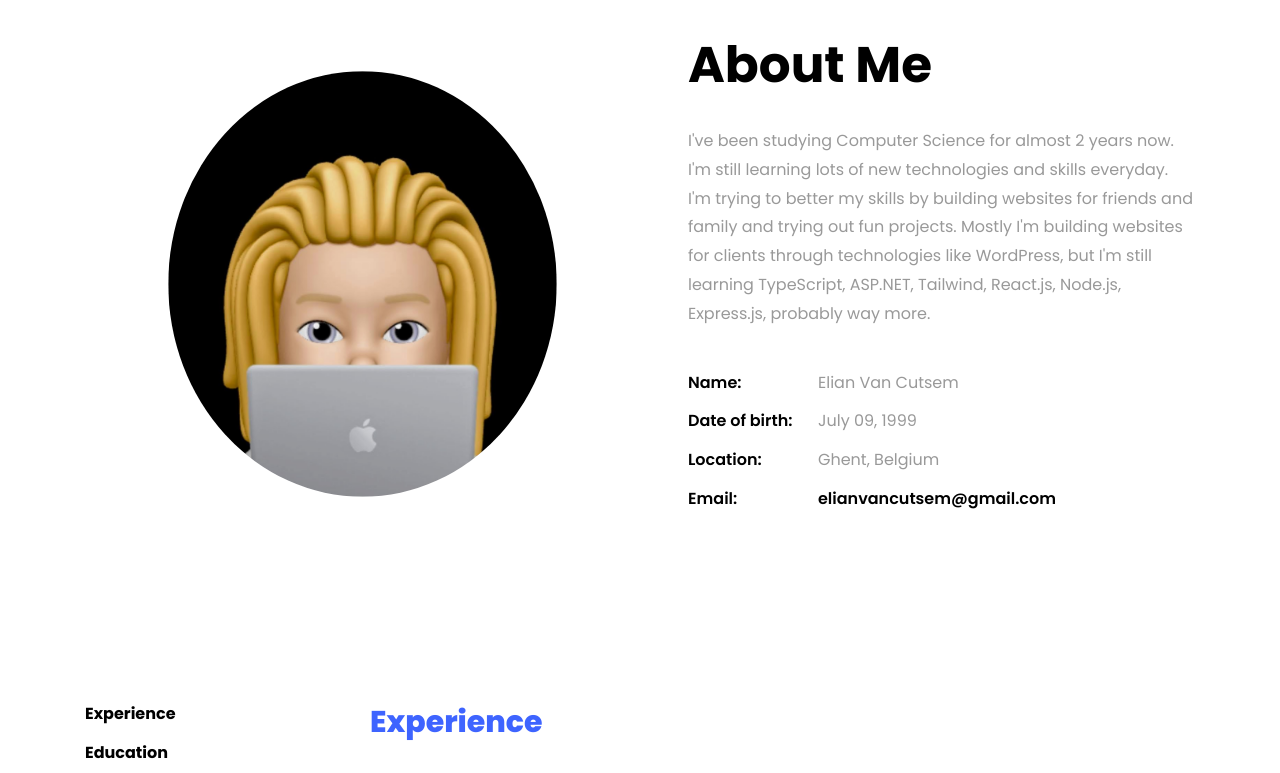
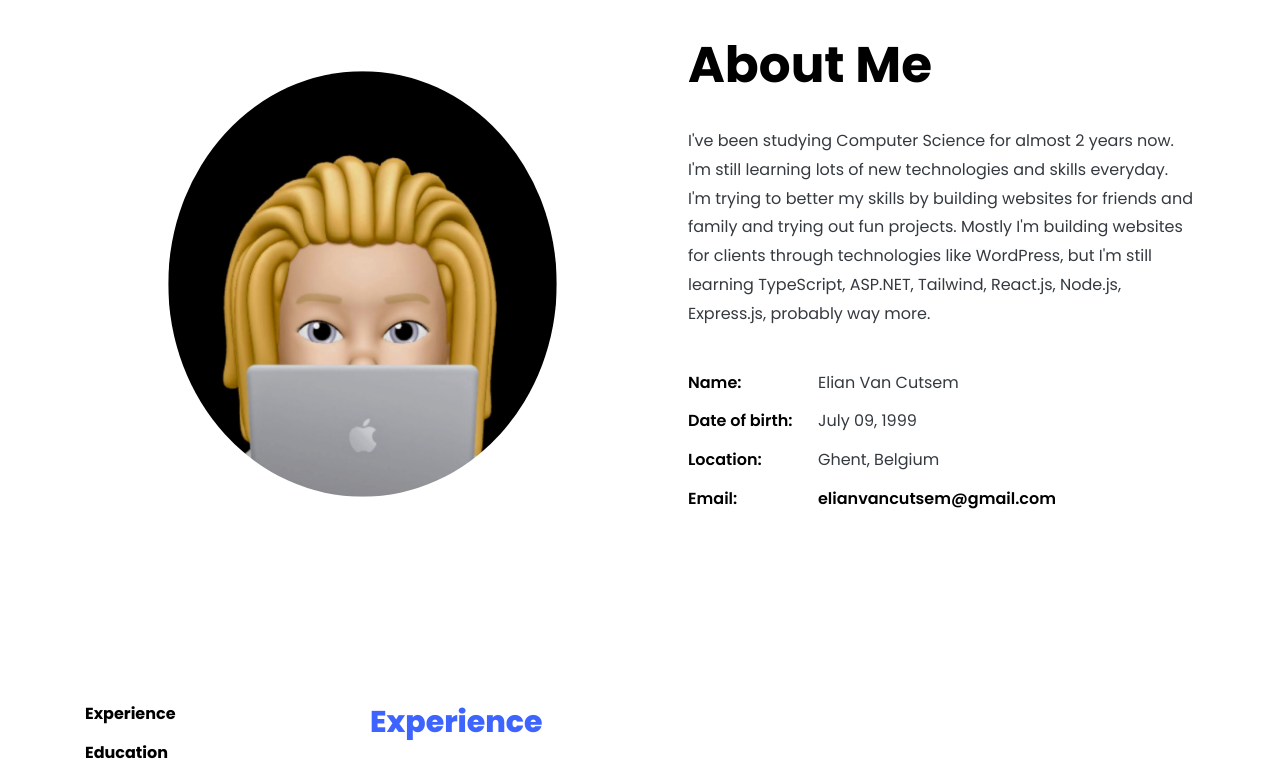
Before and after one commit to ElianCodes/ElianCodes-frontend, a Vue app: page / in a window 1280 px wide. Shown: the part 820-1593 px from the top of the page. Built offline with nearby package versions, Linux system fonts and the light colour scheme.

Commit message:
🚀♻️ better accessibility

```diff
--- a/package.json
+++ b/package.json
@@ -13,6 +13,7 @@
     "vue": "^2.6.11"
   },
   "devDependencies": {
+    "@fullhuman/vue-cli-plugin-purgecss": "^3.0.1",
     "@vue/cli-plugin-babel": "~4.5.0",
     "@vue/cli-plugin-eslint": "~4.5.0",
     "@vue/cli-service": "~4.5.0",
--- a/public/index.html
+++ b/public/index.html
@@ -4,6 +4,7 @@
     <meta charset="utf-8">
     <meta http-equiv="X-UA-Compatible" content="IE=edge">
     <meta name="viewport" content="width=device-width,initial-scale=1.0">
+    <meta name="description" content="Personal website of Elian Van Cutsem and a resume overview"/>
     <link rel="icon" href="<%= BASE_URL %>images/favicon.png">
 
     <link href="https://fonts.googleapis.com/css?family=Poppins:100,200,300,400,500,600,700,800,900" rel="stylesheet">
--- a/src/components/About.vue
+++ b/src/components/About.vue
@@ -13,13 +13,13 @@
 						<div class="col-md-12 heading-section ftco-animate">
 							<h1 class="big">About</h1>
 							<h2 class="mb-4">About Me</h2>
-							<p>
+							<p class="text-dark">
 								I've been studying Computer Science for almost 2 years now. I'm still learning lots of new technologies
                 and skills everyday. I'm trying to better my skills by building websites for friends and family and
                 trying out fun projects. Mostly I'm building websites for clients through technologies like WordPress,
                 but I'm still learning <a v-for="item in resumeItems" :key="item.name">{{item.name}}, </a> probably way more.
 							</p>
-							<ul class="about-info mt-4 px-md-0 px-2">
+							<ul class="about-info mt-4 px-md-0 px-2 text-dark">
 								<li class="d-flex"><span>Name:</span> <span>Elian Van Cutsem</span></li>
 								<li class="d-flex"><span>Date of birth:</span> <span>July 09, 1999</span></li>
 								<li class="d-flex"><span>Location:</span> <span>Ghent, Belgium</span></li>
--- a/src/components/Footer.vue
+++ b/src/components/Footer.vue
@@ -7,7 +7,7 @@
 			</div>
 			<div class="row">
 				<div class="col-md-12 text-center">
-					<p><a href="http://elianvancutsem.com" target="_blank">Elian Van Cutsem</a>, writing code since 1999</p>
+					<p><a href="http://elianvancutsem.com" target="_blank" rel="noreferrer">Elian Van Cutsem</a>, writing code since 1999</p>
 				</div>
 			</div>
 		</div>
--- a/src/components/Projects.vue
+++ b/src/components/Projects.vue
@@ -4,7 +4,7 @@
       <div class="row no-gutters justify-content-center pb-5">
         <div class="col-md-12 heading-section text-center ftco-animate">
           <h2 class="mb-4">Projects</h2>
-          <p>These are some of my latest projects</p>
+          <p class="text-dark">These are some of my latest projects</p>
         </div>
       </div>
       <div class="row no-gutters">
--- a/src/components/footer/Social.vue
+++ b/src/components/footer/Social.vue
@@ -1,6 +1,6 @@
 <template>
 	<li class="ftco-animate">
-		<a :href="social.link" target="_blank" class="socialIcon">
+		<a :href="social.link" target="_blank" class="socialIcon" rel="noreferrer">
 			<span :class="social.icon" />
 		</a>
 	</li>
--- a/src/components/projects/Project.vue
+++ b/src/components/projects/Project.vue
@@ -3,7 +3,7 @@
     <div class="project img ftco-animate d-flex justify-content-center align-items-center" :style="style">
       <div class="overlay"></div>
       <div class="text text-center p-4">
-        <h3><a :href="project.link" target="_blank">{{project.tag}}</a></h3>
+        <h3><a :href="project.link" target="_blank" rel="noreferrer">{{project.tag}}</a></h3>
         <span>{{project.category}}</span>
       </div>
     </div>
--- a/src/components/resume/Item.vue
+++ b/src/components/resume/Item.vue
@@ -6,7 +6,7 @@
     <div class="text pl-3">
       <span class="date">{{item.date}}</span>
       <h2>{{item.title}}</h2>
-      <span class="position"><a class="organisationLink" target="_blank" :href="item.link">{{item.company}}</a></span>
+      <span class="position"><a class="organisationLink" target="_blank" rel="noreferrer" :href="item.link">{{item.company}}</a></span>
     </div>
   </div>
 </template>
```
Also changed, not shown: 6 other files (tests, documents, lock files or other folders).
